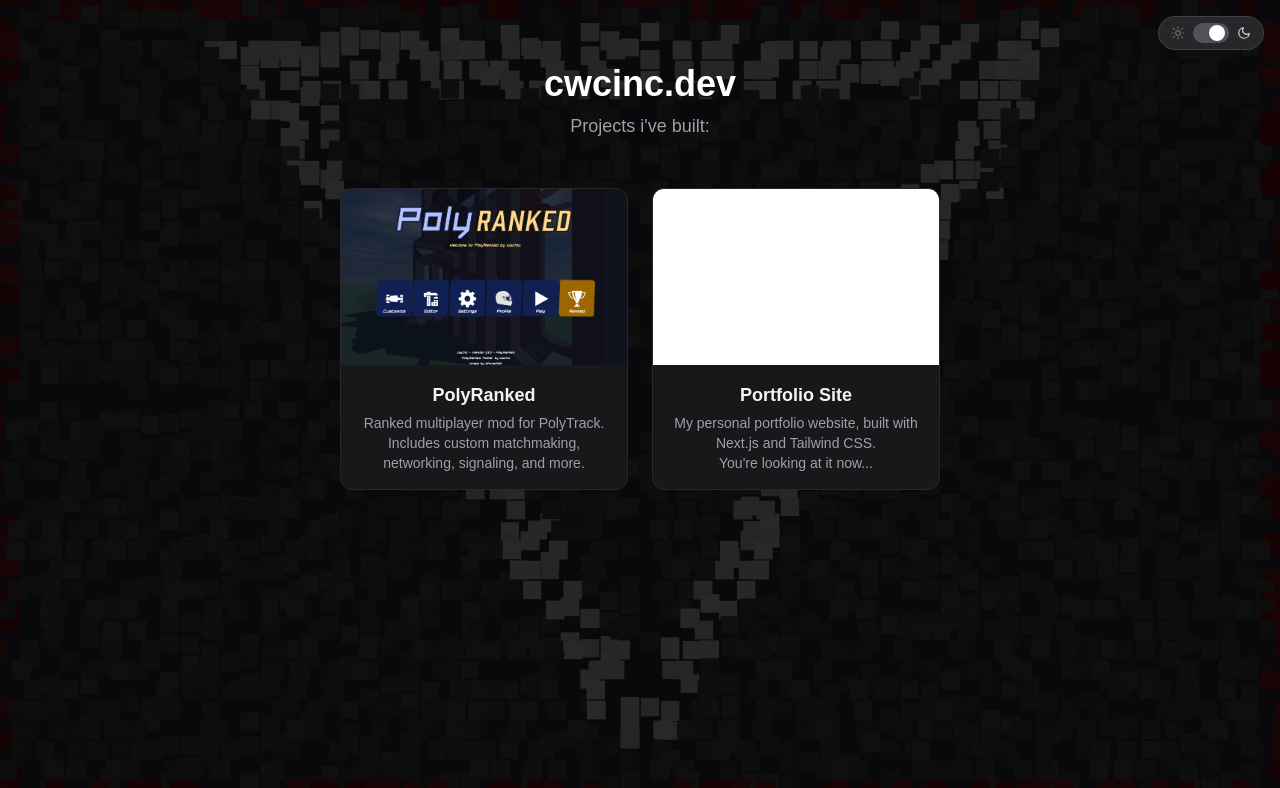
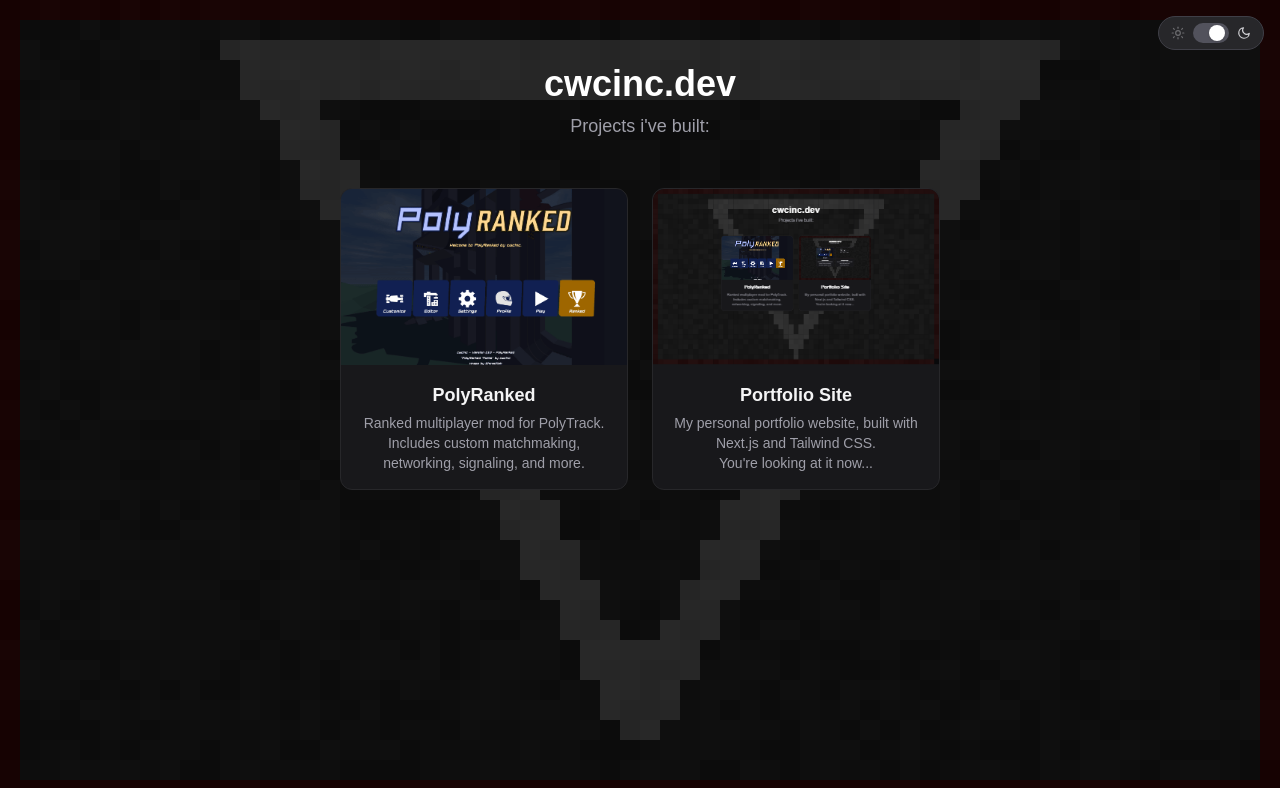
Before and after one commit to cwcinc/cwcinc-dev, a Next.js app: page / in a window 1280 px wide. Shown: the top 788 px of the page. Built offline with nearby package versions, Linux system fonts and the light colour scheme.

Commit message:
optimization

```diff
--- a/app/components/PointCloud.tsx
+++ b/app/components/PointCloud.tsx
@@ -29,7 +29,7 @@
 const MAX_INTRO_DELAY = 1000;
 const INTRO_SCALE_MIN = 0.1;
 
-export default function PointCloud({ isDark = true }: { isDark?: boolean }) {
+export default function PointCloud({ isDark = true, skipIntro = false }: { isDark?: boolean; skipIntro?: boolean }) {
   const canvasRef = useRef<HTMLCanvasElement>(null);
   const mouse = useRef({ x: -9999, y: -9999 });
   const prevMouse = useRef({ x: -9999, y: -9999 });
@@ -118,7 +118,7 @@
           let startX = c * cellW;
           let startY = r * cellH;
 
-          if (!introPlayed) {
+          if (!introPlayed && !skipIntro) {
             // Proper avalanche hash for axis selection (independent of cellShade)
             let h = (c * 1664525 + r * 22695477 + 12345) | 0;
             h = Math.imul(h ^ (h >>> 16), 0x45d9f3b);
@@ -133,7 +133,7 @@
             }
           }
 
-          arr.push({ baseX: c * cellW, baseY: r * cellH, x: startX, y: startY, lockedAxis: null, shade, isAccent, isLight, intro: !introPlayed, introDelay: introPlayed ? 0 : Math.random() * MAX_INTRO_DELAY });
+          arr.push({ baseX: c * cellW, baseY: r * cellH, x: startX, y: startY, lockedAxis: null, shade, isAccent, isLight, intro: !introPlayed && !skipIntro, introDelay: (introPlayed || skipIntro) ? 0 : Math.random() * MAX_INTRO_DELAY });
         }
       }
       rects.current = arr;
--- a/app/page.tsx
+++ b/app/page.tsx
@@ -1,12 +1,10 @@
 "use client";
 
-import { Suspense, useState, useEffect } from "react";
+import { Suspense, useState, useEffect, useMemo } from "react";
 import { useSearchParams } from "next/navigation";
 import ProjectCard from "./components/ProjectCard";
 import PointCloud from "./components/PointCloud";
 import ThemeToggle from "./components/ThemeToggle";
-
-const MAX_DEPTH = 2;
 
 export default function Home() {
   return (
@@ -19,6 +17,17 @@
 function PageContent() {
   const searchParams = useSearchParams();
   const depth = parseInt(searchParams.get("depth") ?? "0");
+
+  const { maxDepth, skipIntro } = useMemo(() => {
+    const cores = navigator.hardwareConcurrency ?? 4;
+    const mem = (navigator as { deviceMemory?: number }).deviceMemory ?? 4;
+    const isLow = cores <= 4 || mem <= 2;
+    const isMid = !isLow && (cores < 8 || mem < 8);
+    return {
+      maxDepth: isLow ? 0 : isMid ? 1 : 2,
+      skipIntro: isLow,
+    };
+  }, []);
 
   const [isDark, setIsDark] = useState(true);
 
@@ -48,13 +57,13 @@
       description: "My personal portfolio website, built with Next.js and Tailwind CSS.\nYou're looking at it now...",
       image: "/projects/cwcincdevdark.png",
       href: `/?depth=${depth + 1}`,
-      livePreview: depth < MAX_DEPTH,
+      livePreview: depth < maxDepth,
     },
   ];
 
   return (
     <div className={`relative min-h-screen px-6 py-16 select-none ${isDark ? "bg-zinc-950 text-white" : "bg-white text-zinc-900"}`}>
-      <PointCloud isDark={isDark} />
+      <PointCloud isDark={isDark} skipIntro={skipIntro} />
       {depth === 0 && <ThemeToggle isDark={isDark} onToggle={toggleTheme} />}
       <div className="relative z-10 max-w-4xl mx-auto text-center">
         <h1 className="text-4xl font-bold mb-2">cwcinc.dev</h1>
```
